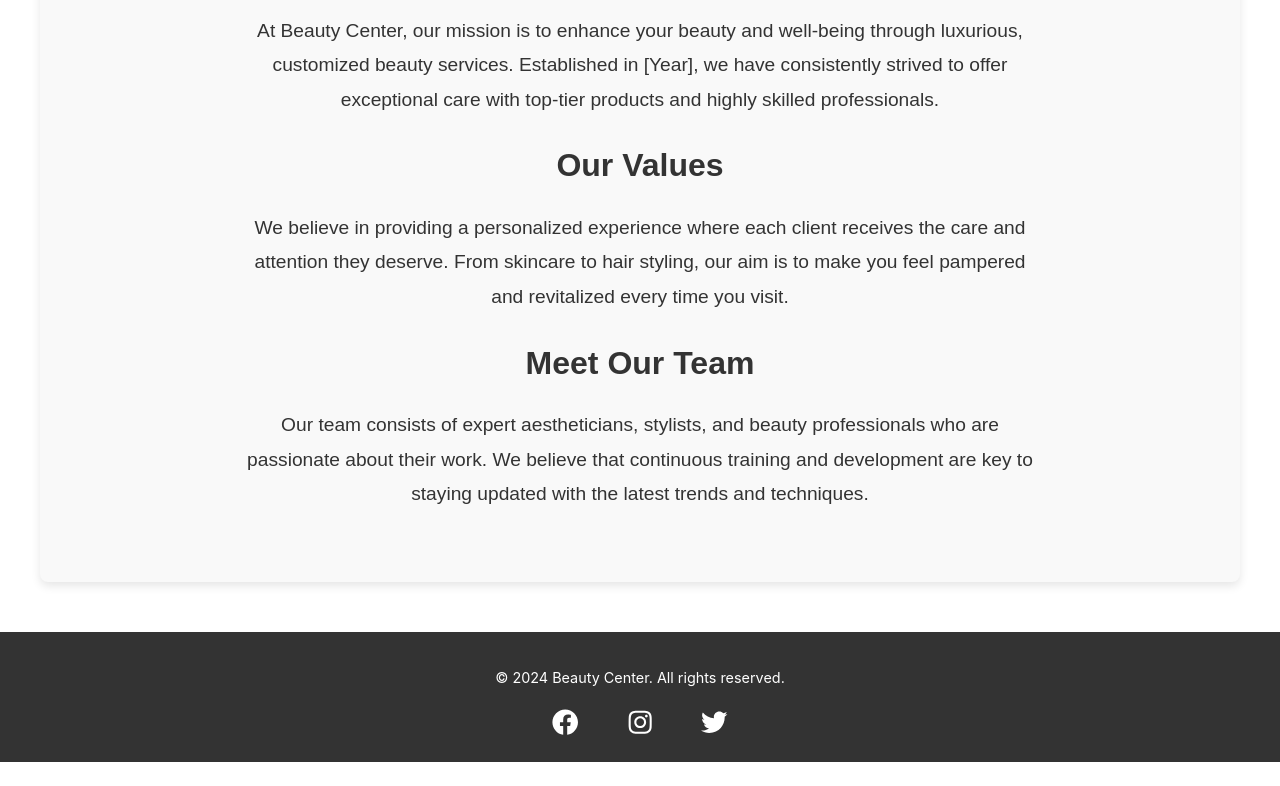
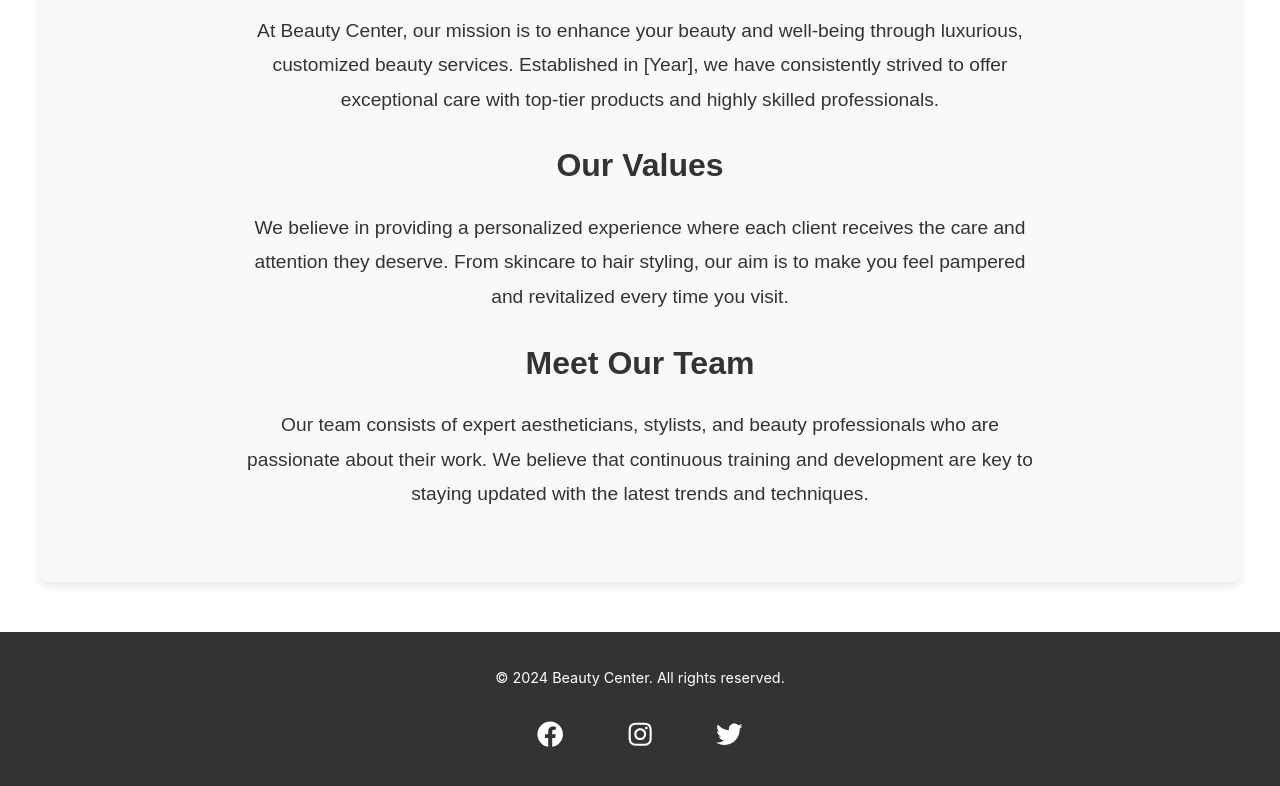
Before and after one commit to emreicoz07/myapp, a React (Create React App) app in the folder frontend/: page /about in a window 1280 px wide. Shown: the part 226-1012 px from the top of the page. Before the commit the page ends 988 px from the top, so only its background shows below. Built offline with nearby package versions, Linux system fonts and the light colour scheme.

Commit message:
footer css changed and fixed problems

```diff
--- a/frontend/src/App.css
+++ b/frontend/src/App.css
@@ -1,3 +1,14 @@
+.app-container {
+  display: flex;
+  flex-direction: column;
+  min-height: 100vh; /* Tüm ekran yüksekliği boyunca yer kaplar */
+}
+
+.content {
+  flex: 1; /* İçeriğin genişleyebilmesi için */
+  padding: 20px; /* İçerik boşlukları */
+}
+
 .App {
   text-align: center;
 }
--- a/frontend/src/App.tsx
+++ b/frontend/src/App.tsx
@@ -1,5 +1,5 @@
 import React from 'react';
-import { BrowserRouter as Router, Routes, Route } from 'react-router-dom'; // React Router bileşenlerini import ediyorum
+import { BrowserRouter as Router, Routes, Route } from 'react-router-dom';
 import Home from './components/Home';
 import Navbar from './components/Navbar';
 import Services from './components/Services';
@@ -7,24 +7,24 @@ import About from 'components/About';
 import Appointment from 'components/Appointment';
 import Contact from 'components/Contact';
 import Footer from 'components/Footer';
+import './App.css'; // App CSS'ini ekledik
 
 const App: React.FC = () => (
   <Router>
-    {/* Burada Router ile sarılı olmalı */}
-    <div id="root">
+    <div className="app-container">
       <Navbar /> {/* Navbar burada yer alacak */}
       <main className="main-content">
         <Routes>
           <Route path="/" element={<Home />} /> {/* Home Route */}
           <Route path="/services" element={<Services />} />{' '}
           {/* Services Route */}
-          <Route path="/appointment" element={<Appointment />} />
+          <Route path="/appointment" element={<Appointment />} />{' '}
           {/* Appointment Route */}
-          <Route path="/about" element={<About />} />
-          <Route path="/contact" element={<Contact />} />
+          <Route path="/about" element={<About />} /> {/* About Route */}
+          <Route path="/contact" element={<Contact />} /> {/* Contact Route */}
         </Routes>
       </main>
-      <Footer />
+      <Footer /> {/* Footer ekranın altında kalacak */}
     </div>
   </Router>
 );
--- a/frontend/src/assets/css/Footer.css
+++ b/frontend/src/assets/css/Footer.css
@@ -1,8 +1,10 @@
+/* Footer.css */
 .footer {
   background-color: #333;
   color: #fff;
   padding: 20px 0;
   text-align: center;
+  margin-top: auto; /* Flex ile sayfanın en altına sabitler */
 }
 
 .footer-p {
@@ -12,6 +14,8 @@
 }
 
 .social-icons {
+  display: flex;
+  justify-content: center;
   gap: 15px;
   font-size: 1.5rem;
 }
--- a/frontend/src/components/Appointment.tsx
+++ b/frontend/src/components/Appointment.tsx
@@ -53,7 +53,6 @@ const Appointment: React.FC = () => {
 
       {loading && <p>Booking your appointment, please wait...</p>}
       {success && <p>Your appointment has been successfully booked!</p>}
-
       {!loading && !success && (
         <form onSubmit={handleSubmit}>
           <label>Choose a Service:</label>
--- a/frontend/src/components/Footer.tsx
+++ b/frontend/src/components/Footer.tsx
@@ -8,7 +8,11 @@ const Footer: React.FC = () => (
       &copy; {new Date().getFullYear()} Beauty Center. All rights reserved.
     </p>
     <div className="social-icons">
-      <a href="https://facebook.com" target="_blank" rel="noopener noreferrer">
+      <a
+        href="https://www.facebook.com/profile.php?id=61566362141633"
+        target="_blank"
+        rel="noopener noreferrer"
+      >
         <FaFacebook />
       </a>
       <a
```
